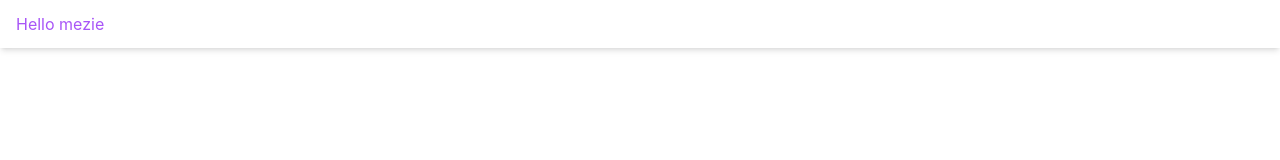
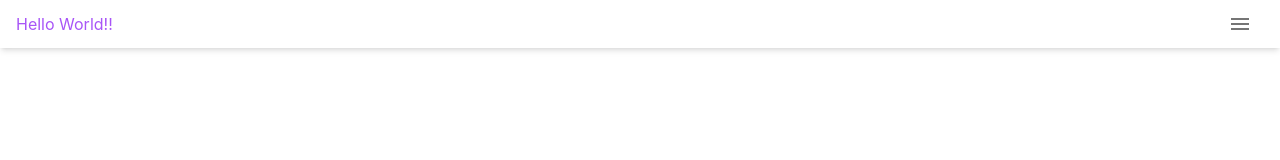
Before and after one commit to mezieOX/My-First-Next-Js-Project, a Next.js app: page / in a window 1280 px wide. Shown: the top 160 px of the page. Built offline with nearby package versions, Linux system fonts and the light colour scheme.

Commit message:
initial commit

```diff
--- a/package.json
+++ b/package.json
@@ -9,6 +9,8 @@
     "lint": "next lint"
   },
   "dependencies": {
+    "@material-ui/core": "^4.12.4",
+    "@material-ui/icons": "^4.11.3",
     "next": "12.2.5",
     "react": "18.2.0",
     "react-dom": "18.2.0"
--- a/pages/index.js
+++ b/pages/index.js
@@ -1,7 +1,14 @@
+
+import { IconButton } from "@material-ui/core"
+import MenuIcon from "@material-ui/icons/Menu"
+
 export default function Home() {
   return (
-    <div className="shadow-md h-12 flex items-center px-4">
-    <h1 className="text-purple-500 font-base">Hello mezie</h1>
+    <div className="shadow-md h-12 flex items-center px-4 justify-between align-center">
+    <h1 className="text-purple-500 font-base">Hello World!!</h1>
+    <div>
+    <IconButton><MenuIcon /></IconButton>
+    </div>
     </div>
   )
 }
```
Also changed, not shown: 1 other file (tests, documents, lock files or other folders).
